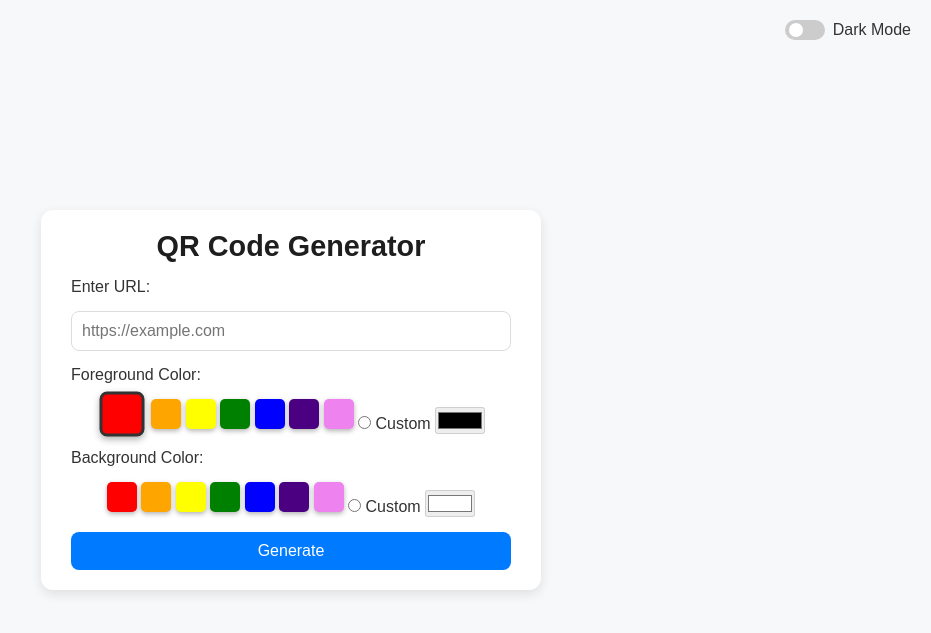
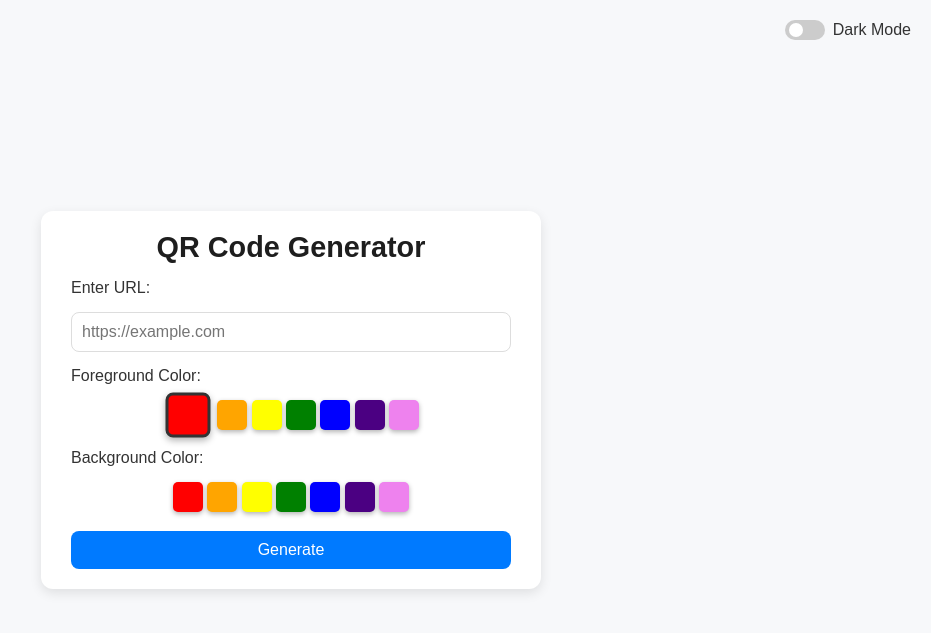
Before and after one commit to itisjamied/qrcode, a Flask app: page / in a window 1280 px wide. Shown: the top 633 px of the page, without its empty margins (349-1280 px from the left). Run offline with Flask 3, Linux system fonts and the light colour scheme.

Commit message:
remove custom

```diff
--- a/templates/index.html
+++ b/templates/index.html
@@ -41,9 +41,9 @@
 
                 <input type="radio" id="fg_violet" name="fg_color" value="#ee82ee" class="color-radio">
 
-                <input type="radio" id="fg_custom" name="fg_color" value="" onclick="toggleCustomFgColor()">
+                <!-- <input type="radio" id="fg_custom" name="fg_color" value="" onclick="toggleCustomFgColor()">
                 <label for="fg_custom">Custom</label>
-                <input type="color" id="fg_custom_color" name="fg_custom_color" value="#000000" onchange="updateFgColor()" disabled>
+                <input type="color" id="fg_custom_color" name="fg_custom_color" value="#000000" onchange="updateFgColor()" disabled> -->
             </div>
 
             <label>Background Color:</label>
@@ -62,9 +62,9 @@
 
                 <input type="radio" id="bg_violet" name="bg_color" value="#ee82ee"  class="color-radio">
 
-                <input type="radio" id="bg_custom" name="bg_color" value="" onclick="toggleCustomBgColor()">
+                <!-- <input type="radio" id="bg_custom" name="bg_color" value="" onclick="toggleCustomBgColor()">
                 <label for="bg_custom">Custom</label>
-                <input type="color" id="bg_custom_color" name="bg_custom_color" value="#ffffff" onchange="updateBgColor()" disabled>
+                <input type="color" id="bg_custom_color" name="bg_custom_color" value="#ffffff" onchange="updateBgColor()" disabled> -->
             </div>
 
             <button type="submit">Generate</button>
```
